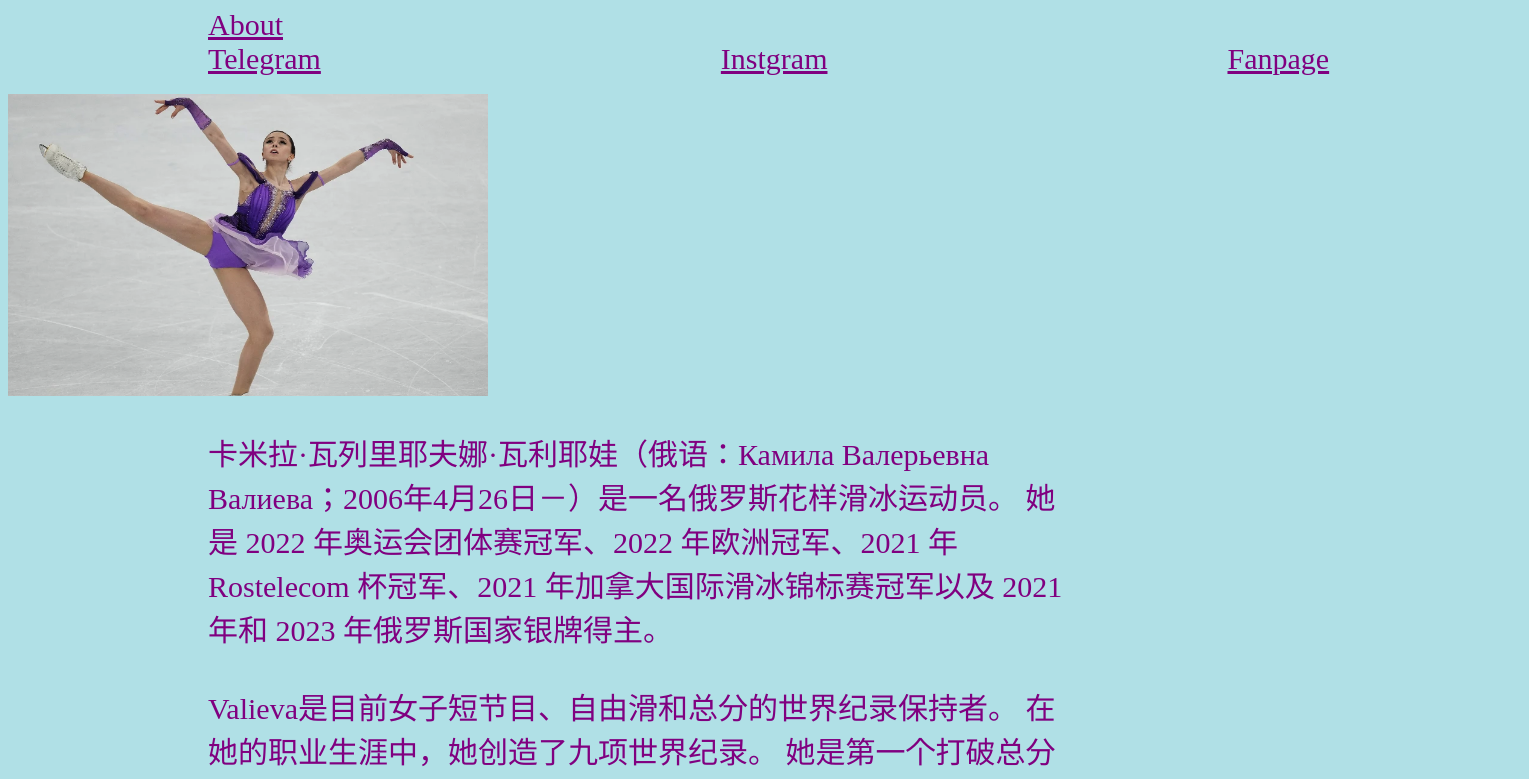
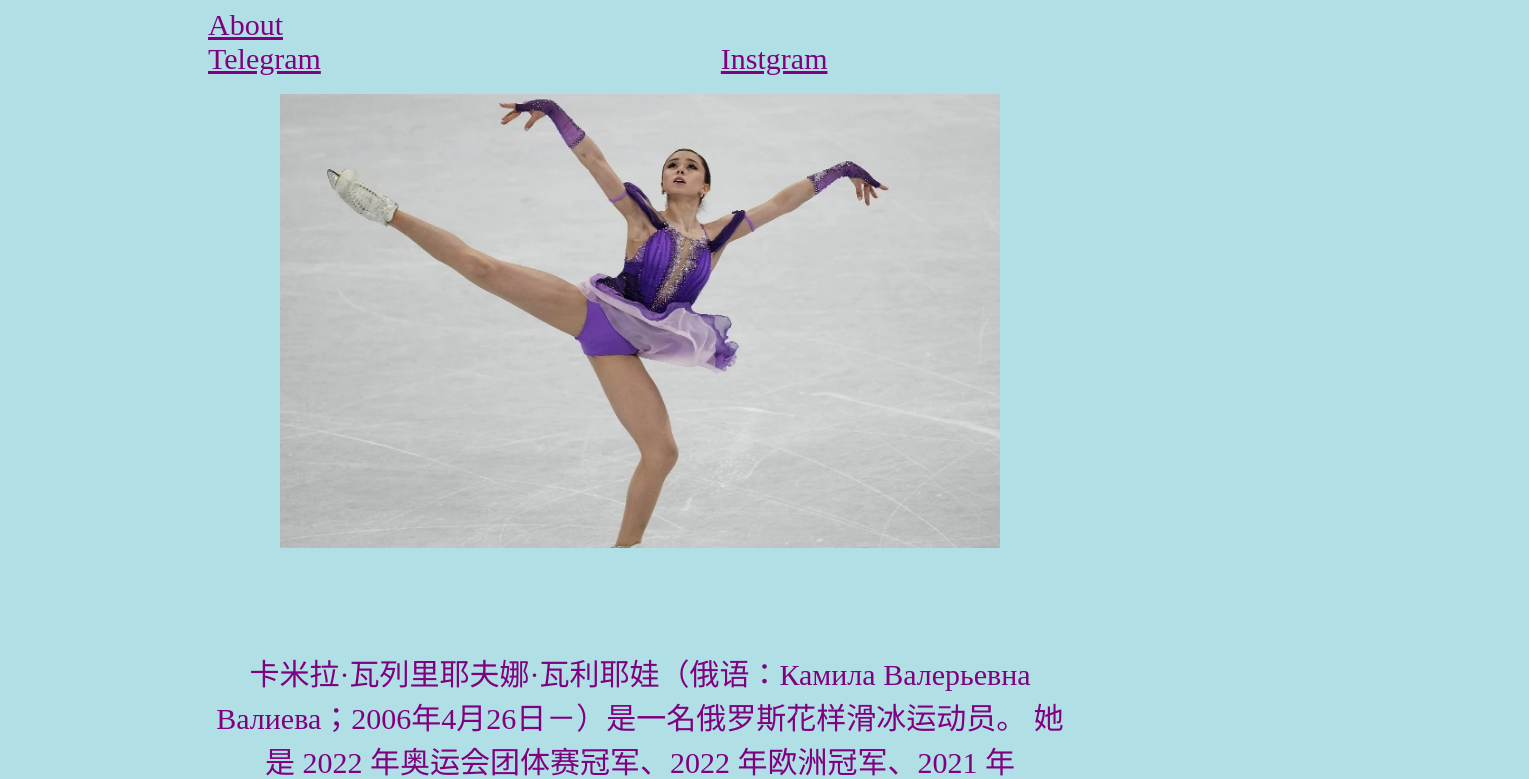
Before and after one commit to kamilavalieva26/kamilavalieva26.github.io, a plain HTML site: page index.html in a window 1280 px wide. Shown: the top 779 px of the page, 1529 px wide, since content can reach past the window. Drawn offline with Linux system fonts and the light colour scheme.

Commit message:
Update index.html

```diff
--- a/index.html
+++ b/index.html
@@ -13,10 +13,11 @@
         </style>
     </head>
     <body>
-        <a href="index.html">About</a> <a href="socialmedia.html">Telegram</a><a href="ins.html">Instgram</a><a href="fanpage.html">Fanpage</a>
+        <a href="index.html">About</a> <a href="socialmedia.html">Telegram</a><a href="ins.html">Instgram</a>
         <br><br>
-        <img src="1000.png" width="480px"/ class="center">
+        <center><img src="1000.png" width="720px"><center>
         <p>
+            <br><br>
             卡米拉·瓦列里耶夫娜·瓦利耶娃（俄语：Камила Валерьевна Валиева；2006年4月26日－）是一名俄罗斯花样滑冰运动员。 她是 2022 年奥运会团体赛冠军、2022 年欧洲冠军、2021 年 Rostelecom 杯冠军、2021 年加拿大国际滑冰锦标赛冠军以及 2021 年和 2023 年俄罗斯国家银牌得主。
             <br><br>Valieva是目前女子短节目、自由滑和总分的世界纪录保持者。 在她的职业生涯中，她创造了九项世界纪录。 她是第一个打破总分250分、260分和270分门槛的女选手（均在一个赛季内），第一个打破自由滑170分和180分门槛的女选手，第一个 在短节目中突破90分的门槛。 她是继训练搭档兼队友亚历山德拉·特鲁索娃之后第二位完成四周跳的女性，第四位完成四周跳的女性，第 16 位完成三周跳的女性，第三位完成三周跳和三周跳的女性 在Alysa Liu 和训练搭档兼队友Sofia Akateva 之后，同一项目的四级跳远。 瓦利耶娃也是第一位在奥运会比赛中完成四级跳远的女子滑冰运动员。
             <br><br>Valieva 2006年4月26日出生于俄罗斯鞑靼斯坦共和国喀山。 她是伏尔加鞑靼族。 她有一只宠物狗，一只名叫 Lëva (Lyova) 的博美犬，是粉丝们在 2019 年送给她的礼物。 Valieva 很小的时候就被母亲报名参加了体操、芭蕾舞和花样滑冰课程，但在 5 岁后被鼓励只专注于滑冰。 她说 Nathan Chen 是她钦佩的技术和能力之一。 与她的队友亚历山德拉·特鲁索娃 (Alexandra Trusova) 一起，她更喜欢在比赛中使用带有银色刀片的白色 Edea 滑冰靴。
```
